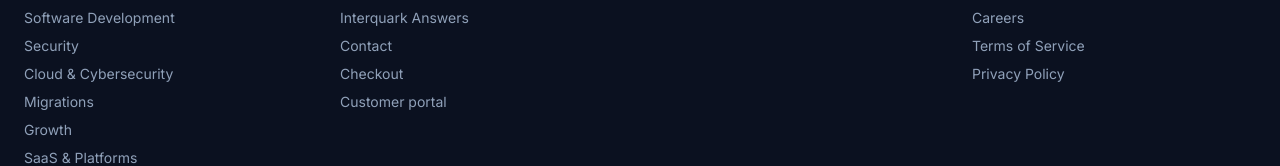
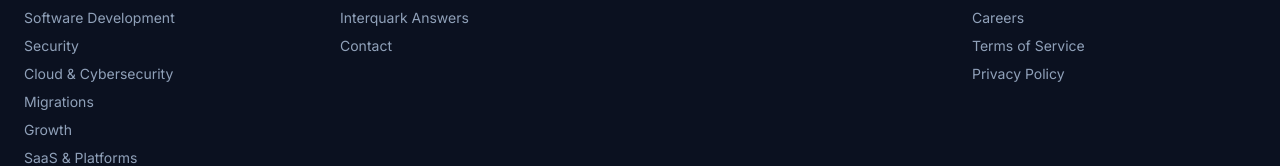
Before and after one commit to Tz51214/interquark-web, a React (Vite) app: page /help in a window 1280 px wide. Shown: the part 1800-1966 px from the top of the page. Built offline with nearby package versions, Linux system fonts and the light colour scheme; no server answers.

Commit message:
Remove Checkout and Customer portal links from footer

```diff
--- a/src/components/layout/SiteFooter.tsx
+++ b/src/components/layout/SiteFooter.tsx
@@ -60,8 +60,6 @@
               <li><Link to="/guide" className="hover:text-signal">Interquark Guide</Link></li>
               <li><Link to="/help" className="hover:text-signal">Interquark Answers</Link></li>
               <li><Link to="/#contact" className="hover:text-signal">Contact</Link></li>
-              <li><Link to="/checkout" className="hover:text-signal">Checkout</Link></li>
-              <li><Link to="/customer" className="hover:text-signal">Customer portal</Link></li>
             </ul>
           </div>
           <div>
```
